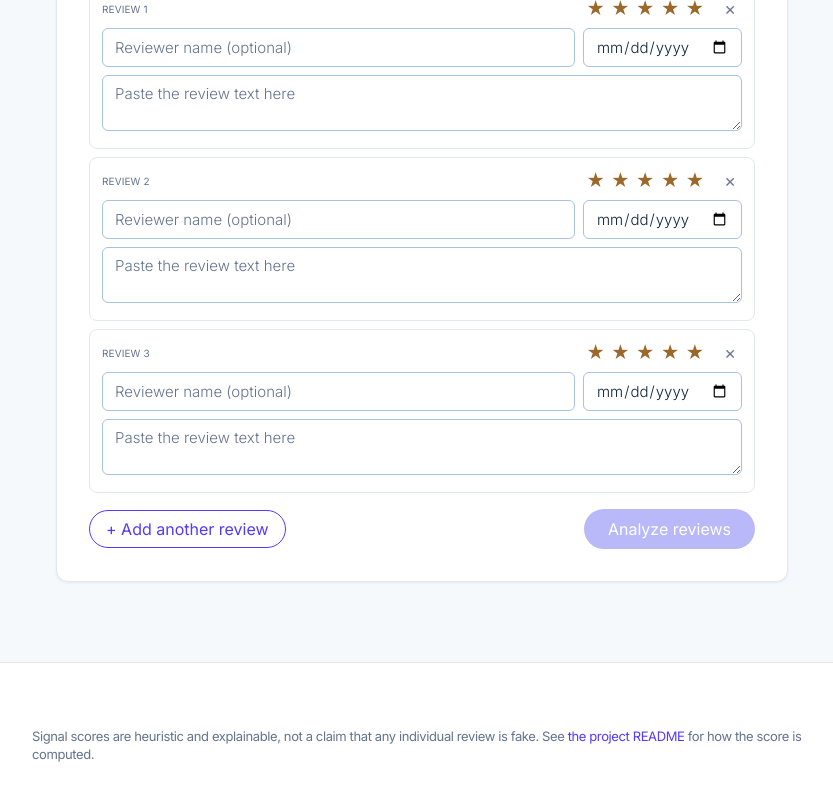
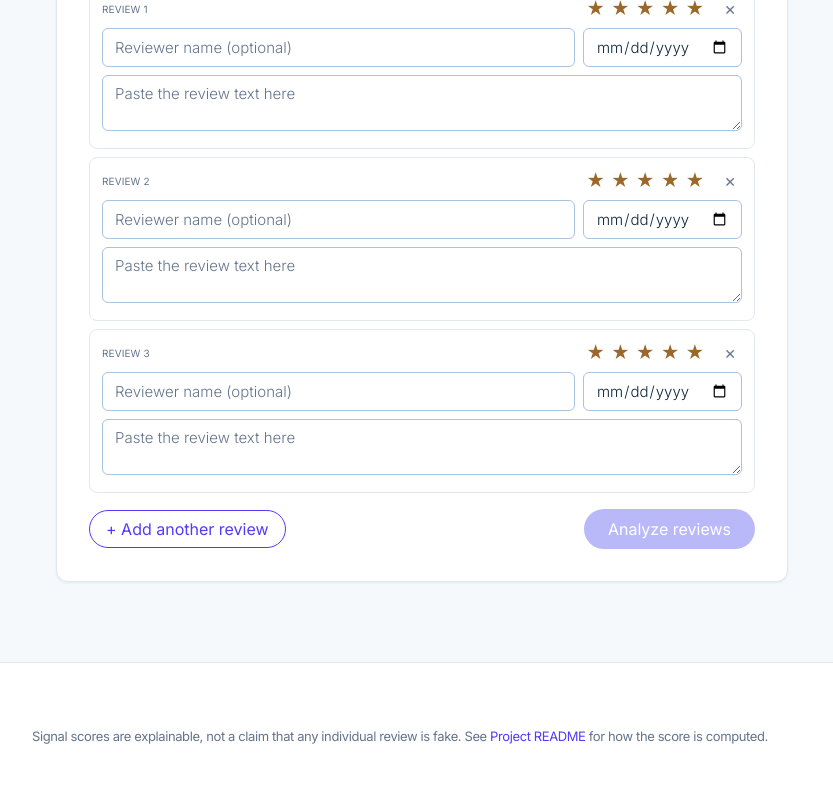
Before and after one commit to Pavitra-dev24/Truslty-Neighbourhood-Trust-Score, a React (Vite) app in the folder frontend/: page / in a window 1280 px wide. Shown: the part 523-1323 px from the top of the page, without its empty margins (218-1051 px from the left). Built offline with nearby package versions, Linux system fonts and the light colour scheme; no server answers.

Commit message:
Frontend Update

```diff
--- a/frontend/src/App.jsx
+++ b/frontend/src/App.jsx
@@ -50,10 +50,10 @@ export default function App() {
 
       <footer className="site-footer">
         <div className="site-footer-inner">
-          Signal scores are heuristic and explainable, not
+          Signal scores are explainable, not
           a claim that any individual review is fake. See{" "}
           <a href="https://github.com/Pavitra-dev24/Truslty-Neighbourhood-Trust-Score" target="_blank" rel="noreferrer">
-            the project README
+            Project README
           </a>{" "}
           for how the score is computed.
         </div>
```
